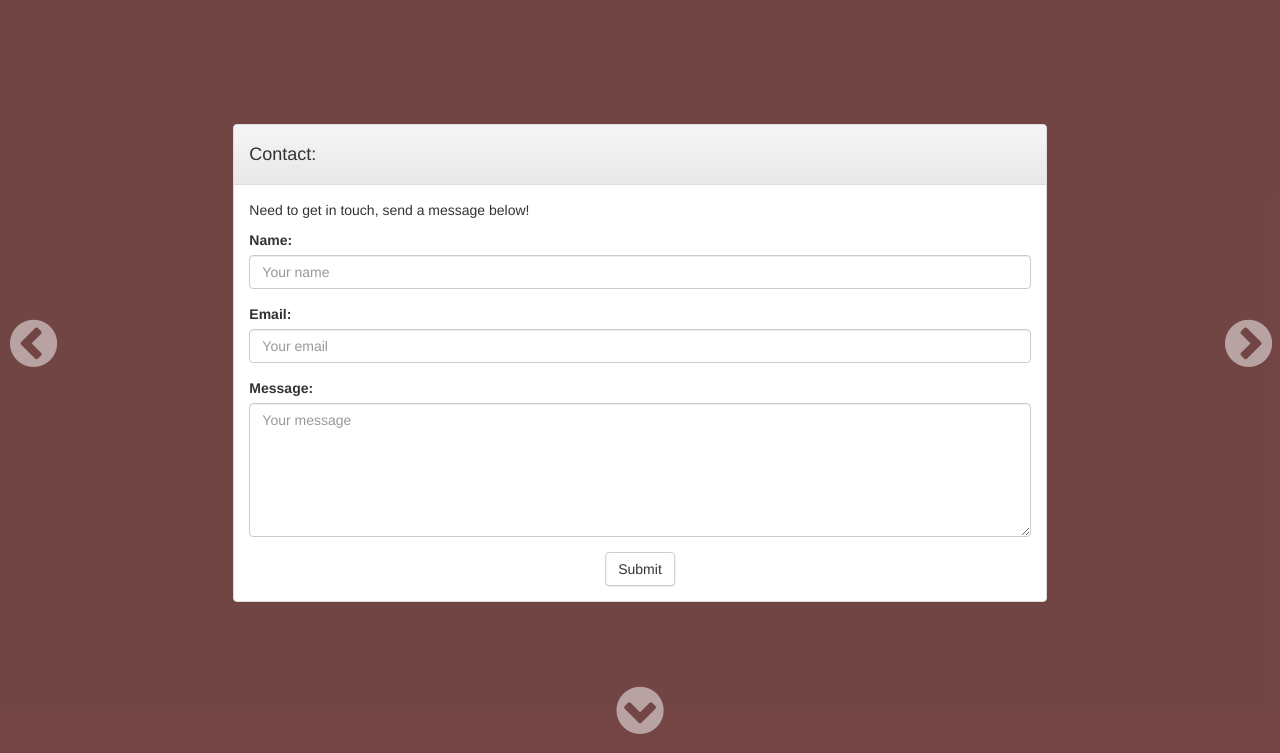
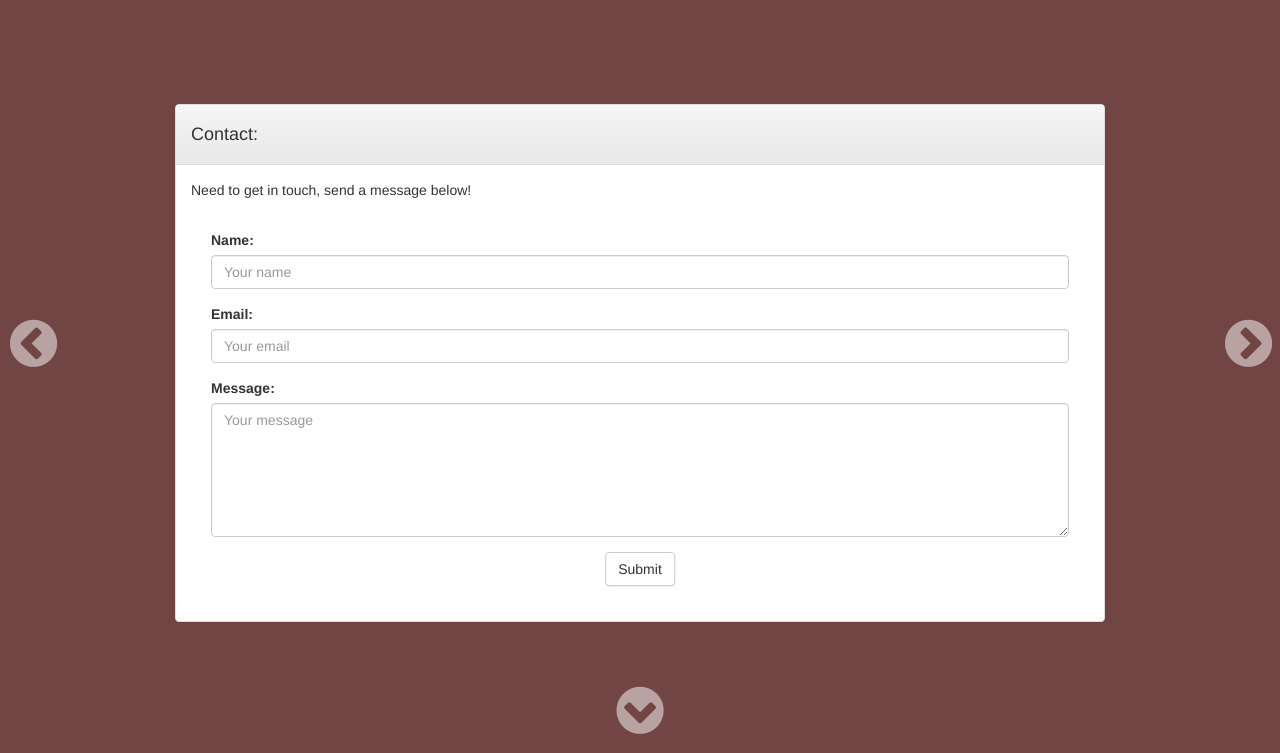
Before and after one commit to laarniastrid/b.rds, a website: page public/index.html at #!/contact in a window 1280 px wide. Shown: the part 57-810 px from the top of the page. Drawn offline with nearby package versions, Linux system fonts and the light colour scheme; some packages are replaced by stand-ins of ours.

Commit message:
added wrapper div around contact panel and form

```diff
--- a/public/html/contact/contactView.html
+++ b/public/html/contact/contactView.html
@@ -2,12 +2,12 @@
   <nav-dir></nav-dir>
   <div id="contact">
 
-    <form class="col-md-8 col-sm-8">
+    <div class="col-md-9 col-sm-9">
       <div class="panel panel-default">
         <div class="panel-heading"><h4>Contact:</h4></div>
         <div class="panel-body">
           <p>Need to get in touch, send a message below!</p>
-
+          <form>
             <div class="form-group">
               <label for="name">Name:</label>
               <input type="text" class="form-control" id="name" placeholder="Your name" required />
@@ -22,10 +22,9 @@
             </div>
             <button type="submit" class="btn btn-default">Submit</button>
           </form>
-
         </div>
       </div>
-
+    </div>
 
   </div>
 
```
Also changed, not shown: main/contact/contactView.html (+3 -4 lines), main/trafficking/traffickingView.html (line endings or trailing spaces), public/html/trafficking/traffickingView.html (line endings or trailing spaces). Lines whose indentation alone changed are shown as unchanged.
